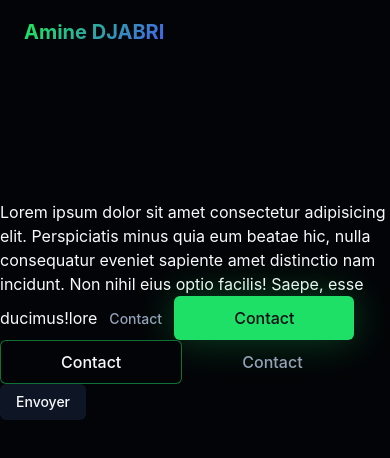
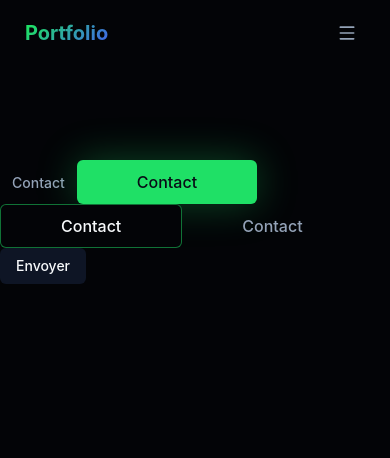
Before and after one commit to aminegitcode/portfolio, a Next.js app: page / in a window 390 px wide. Shown: the top 458 px of the page. Built offline with nearby package versions, Linux system fonts and the light colour scheme.

Commit message:
add mobile navigation for navbar

```diff
--- a/src/app/globals.css
+++ b/src/app/globals.css
@@ -24,8 +24,10 @@
   --color-card: hsl(222 47% 10%);
   --color-card-foreground: hsl(210 40% 98%);
 
+  --glass-bg: hsl(20 14.3% 4.1% / 0.6);
+  --glass-border: hsl(142.1 70.6% 45.3% / 0.15);
+
   --font-sans: "Inter", Arial, Helvetica, sans-serif;
-
 
 }
 
@@ -46,9 +48,9 @@
   }
 
   .glass-card {
-    @apply backdrop-blur-xl border rounded-xl p-6;
-    background: color-mix(in srgb, var(--color-card) 60%, transparent);
-    border-color: color-mix(in srgb, var(--color-primary) 10%, transparent);
+    @apply backdrop-blur-xl border border-border/50 rounded-xl;
+    background: var(--glass-bg);
+    border-color: var(--glass-border);
   }
 
   .glow-box {
--- a/src/app/layout.tsx
+++ b/src/app/layout.tsx
@@ -4,10 +4,9 @@ export default function RootLayout({ children }: { children: React.ReactNode })
   return (
     <html lang="en">
       <body className="" >
-        <nav>
+
           <Navbar/>
-        </nav>
-        <main>
+        <main className="pt-40">
           {children}
         </main>
       </body>
--- a/src/app/page.tsx
+++ b/src/app/page.tsx
@@ -1,10 +1,9 @@
+'use client'
 import { Button } from "@/components/ui/Button";
 
 export default function Home() {
   return (
-    <div className="pt-50">
-      Lorem ipsum dolor sit amet consectetur adipisicing elit. Perspiciatis minus quia eum beatae hic, nulla consequatur eveniet sapiente amet distinctio nam incidunt. Non nihil eius optio facilis! Saepe, esse ducimus!lore
-
+    <div className="mx-auto">
 
 
 
--- a/src/components/sections/Navbar.tsx
+++ b/src/components/sections/Navbar.tsx
@@ -1,18 +1,15 @@
-'use client'
+"use client";
 
-import { motion } from "framer-motion";
+import { motion, AnimatePresence } from "framer-motion";
 import { useState, useEffect } from "react";
 import { Menu, X } from "lucide-react";
-
 
 const Navbar = () => {
   const [isScrolled, setIsScrolled] = useState(false);
   const [isMobileMenuOpen, setIsMobileMenuOpen] = useState(false);
 
   useEffect(() => {
-    const handleScroll = () => {
-      setIsScrolled(window.scrollY > 50);
-    };
+    const handleScroll = () => setIsScrolled(window.scrollY > 50);
     window.addEventListener("scroll", handleScroll);
     return () => window.removeEventListener("scroll", handleScroll);
   }, []);
@@ -32,18 +29,20 @@ const Navbar = () => {
       initial={{ y: -100 }}
       animate={{ y: 0 }}
       transition={{ duration: 0.5 }}
-      className={`fixed top-0 left-0 right-0 z-50 transition-all duration-300 ${
-        isScrolled ? "glass-card border-b border-border/50" : "bg-transparent"
+      className={`fixed top-0 left-0 right-0 z-50 transition-all duration-300 border ${
+        isScrolled ? "glass-card  border-b border-gray-800/40" : "bg-transparent border-b border-transparent"
       }`}
     >
-      <div className="container mx-auto px-6">
+      <div className=" mx-auto px-6">
         <div className="flex items-center justify-between h-16">
+
+          {/* Logo */}
           <motion.a
             href="#"
-            className="font-display font-bold text-xl gradient-text"
+            className="font-bold text-xl gradient-text"
             whileHover={{ scale: 1.05 }}
           >
-            Amine DJABRI
+            Portfolio
           </motion.a>
 
           {/* Desktop Navigation */}
@@ -57,12 +56,46 @@ const Navbar = () => {
                 {link.label}
               </a>
             ))}
-
           </div>
 
           {/* Mobile Menu Button */}
+          <button
+            className="md:hidden p-2 text-muted-foreground hover:text-foreground transition-colors"
+            onClick={() => setIsMobileMenuOpen((prev) => !prev)}
+          >
+            {isMobileMenuOpen ? <X size={20} /> : <Menu size={20} />}
+          </button>
 
         </div>
+
+        {/* Mobile Navigation */}
+        <AnimatePresence>
+          {isMobileMenuOpen && (
+            <motion.div
+              initial={{ opacity: 0, height: 0 }}
+              animate={{ opacity: 1, height: "auto" }}
+              exit={{ opacity: 0, height: 0 }}
+              transition={{ duration: 0.2 }}
+              className="md:hidden overflow-hidden border-t border-gray-800/50"
+            >
+              <div className="py-2">
+                {navLinks.map((link, index) => (
+                  <motion.a
+                    key={link.href}
+                    href={link.href}
+                    initial={{ opacity: 0, x: -10 }}
+                    animate={{ opacity: 1, x: 0 }}
+                    transition={{ delay: index * 0.05 }}
+                    onClick={() => setIsMobileMenuOpen(false)}
+                    className="flex items-center px-4 py-3 text-sm text-muted-foreground hover:text-foreground hover:bg-secondary/50 transition-colors rounded-lg mx-2"
+                  >
+                    {link.label}
+                  </motion.a>
+                ))}
+              </div>
+            </motion.div>
+          )}
+        </AnimatePresence>
 
       </div>
     </motion.nav>
```
